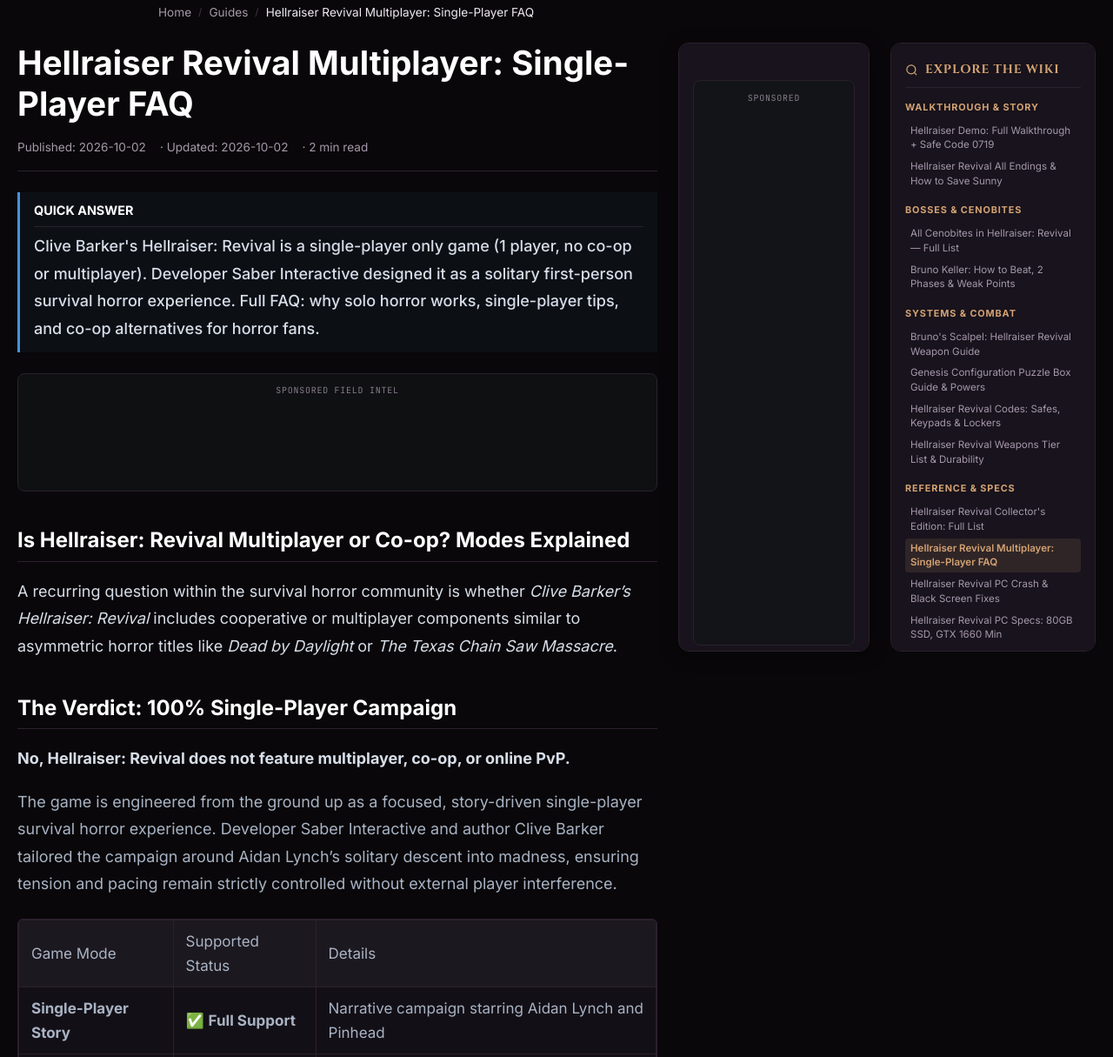
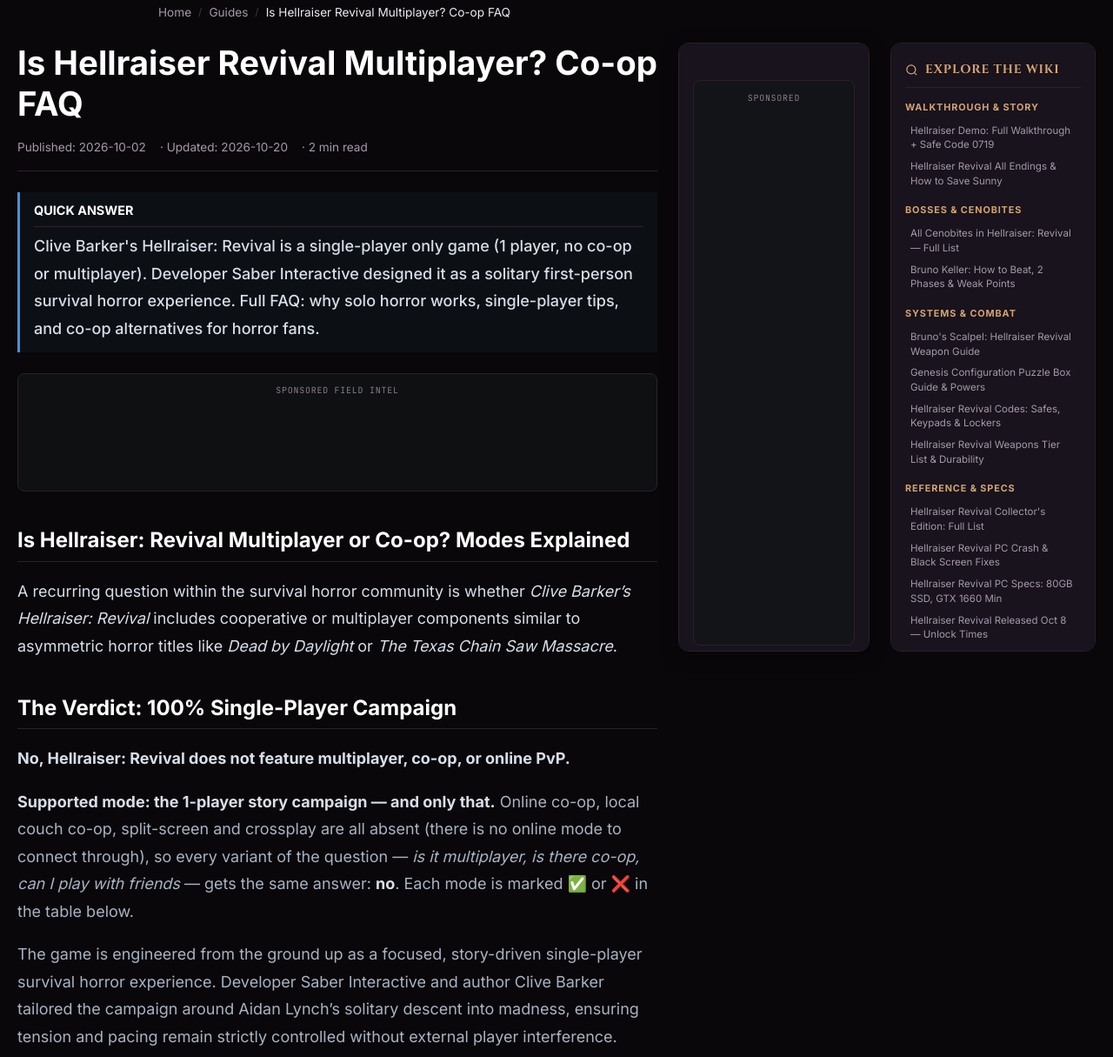
Before and after one commit to gloomysummer/hellraiser-revival-wiki, an Astro site: page /guide/is-it-multiplayer-coop-faq in a window 1280 px wide. Shown: the part 94-1309 px from the top of the page at 87% size. Built offline with nearby package versions, Linux system fonts and the light colour scheme; Astro itself is replaced by a stand-in of ours.

Commit message:
seo(guide): question-form title + first-screen mode differentiation for multiplayer FAQ
GSC query-level diagnosis (2026-10-12~10-18, API pull 2026-10-20): the page gets
566 impressions / 1 click / 0.2% CTR at avg position 7.2, and its whole query set
is one multiplayer/co-op intent cluster (21 variants, top1 = 35% of attributed
impressions) sitting at position 7-9 with zero clicks; the only clicks in a 4-week
window (1,171 attributed impressions) come from positions <=5. No other query on
the page carries clicks and no other page ranks on this cluster, so clicks are not
being cannibalised - the snippet has to differentiate instead.

- title -> "Is Hellraiser Revival Multiplayer? Co-op FAQ" (44 chars; built title
  53 incl. " | HRWiki"): exact-matches the top query "is hellraiser revival
  multiplayer" and finally carries "Co-op", which the previous title omitted even
  though co-op/co op variants are ~100+ impressions per window.
- description -> answer-first plus the differential detail a SERP direct answer
  does not give (no online co-op, no couch co-op, no PvP, full mode table).
- first screen -> one paragraph stating what IS supported (1-player story campaign)
  against what is not (online co-op, couch co-op, split-screen, crossplay), leading
  into the existing mode-by-mode table. No new factual claims: every mode status is
  already in that table / the Steam "Single-player" evidence entry.
- updated -> 2026-10-20

Gates run locally: check:config, check:content, build, check:tdh (100% pass; this
page 53 title / 160 desc / 44 h1), check:links - all green.

```diff
--- a/src/content/guides/is-it-multiplayer-coop-faq.md
+++ b/src/content/guides/is-it-multiplayer-coop-faq.md
@@ -1,9 +1,9 @@
 ---
-title: "Hellraiser Revival Multiplayer: Single-Player FAQ"
-description: 'Hellraiser: Revival is single-player only (1 player). No co-op or multiplayer. Full FAQ: why Saber chose solo horror, single-player tips, and co-op choices.'
+title: "Is Hellraiser Revival Multiplayer? Co-op FAQ"
+description: 'Is Hellraiser: Revival co-op or multiplayer? No — single-player only (1 player): no online co-op, no couch co-op, no PvP. Full mode table + why Saber went solo.'
 summary: 'Clive Barker''s Hellraiser: Revival is a single-player only game (1 player, no co-op or multiplayer). Developer Saber Interactive designed it as a solitary first-person survival horror experience. Full FAQ: why solo horror works, single-player tips, and co-op alternatives for horror fans.'
 pubDate: 2026-10-02
-updated: '2026-10-02'
+updated: '2026-10-20'
 category: FAQ
 tags:
 - multiplayer
@@ -25,6 +25,8 @@ A recurring question within the survival horror community is whether *Clive Bark
 ## The Verdict: 100% Single-Player Campaign
 
 **No, Hellraiser: Revival does not feature multiplayer, co-op, or online PvP.**
+
+**Supported mode: the 1-player story campaign — and only that.** Online co-op, local couch co-op, split-screen and crossplay are all absent (there is no online mode to connect through), so every variant of the question — *is it multiplayer, is there co-op, can I play with friends* — gets the same answer: **no**. Each mode is marked ✅ or ❌ in the table below.
 
 The game is engineered from the ground up as a focused, story-driven single-player survival horror experience. Developer Saber Interactive and author Clive Barker tailored the campaign around Aidan Lynch's solitary descent into madness, ensuring tension and pacing remain strictly controlled without external player interference.
 
```
